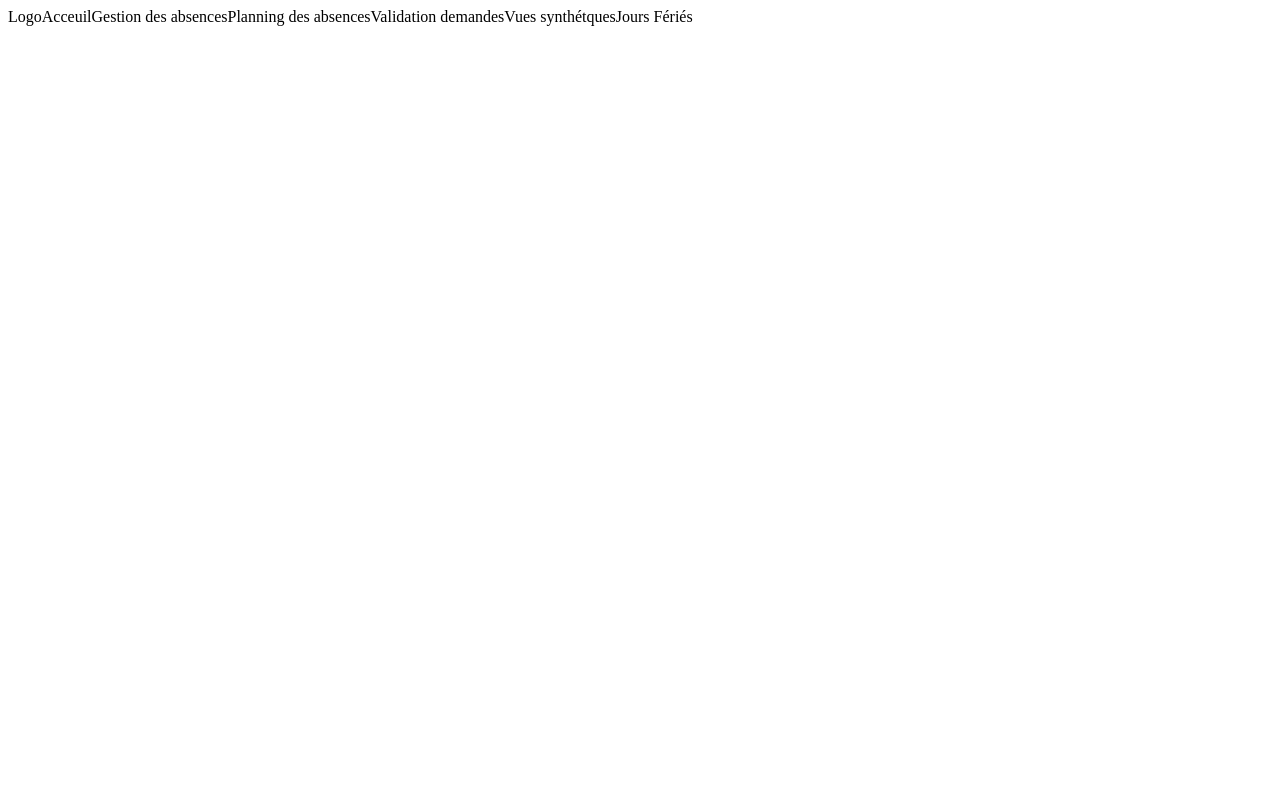
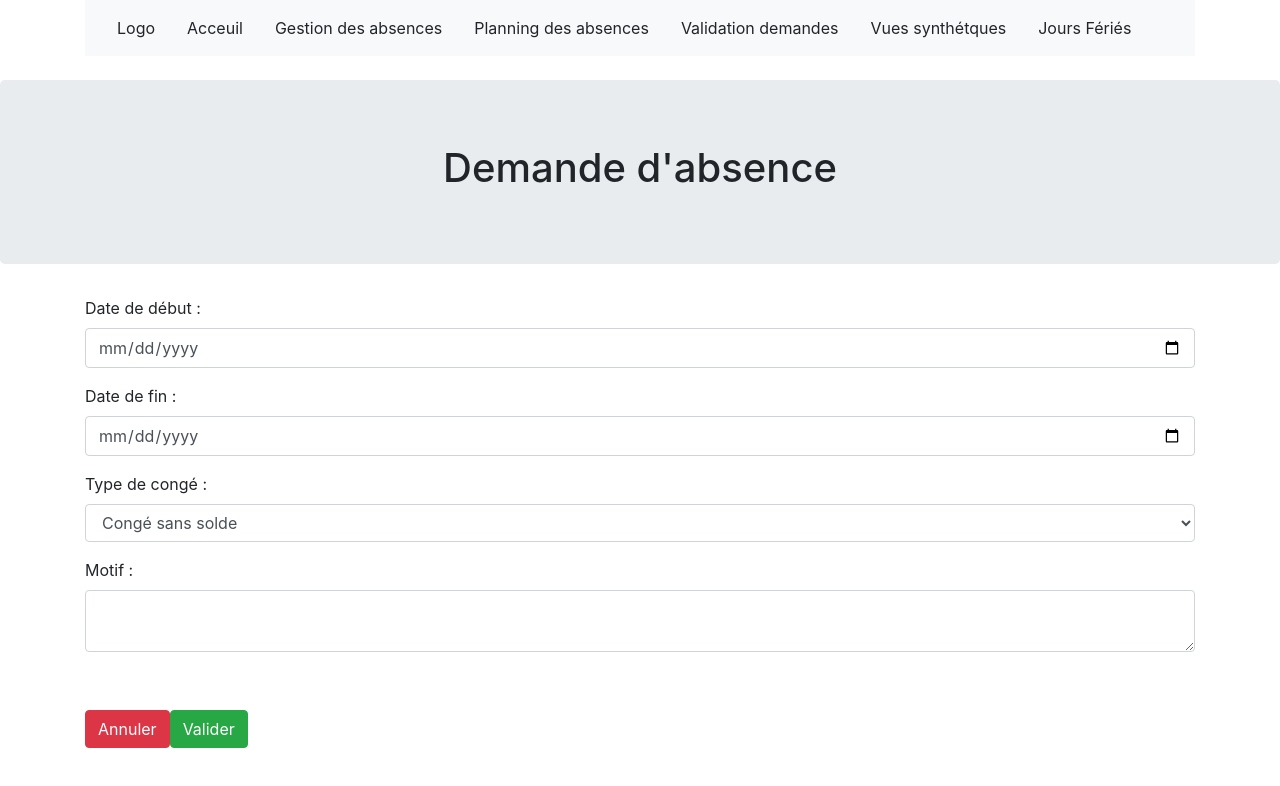
Before and after one commit to Hades59/attendance-manager-front, an Angular app: page / in a window 1280 px wide. Shown: the top 786 px of the page. Built offline with nearby package versions, Linux system fonts and the light colour scheme.

Commit message:
demande absence en cours petit problem avec le post

```diff
--- a/package.json
+++ b/package.json
@@ -22,8 +22,10 @@
     "@angular/platform-browser-dynamic": "^5.0.0",
     "@angular/router": "^5.0.0",
     "@ng-bootstrap/ng-bootstrap": "^1.0.0-beta.5",
+    "angular-moment": "^1.1.0",
     "bootstrap": "^4.0.0-beta.2",
     "core-js": "^2.4.1",
+    "moment": "^2.19.2",
     "rxjs": "^5.5.2",
     "zone.js": "^0.8.14"
   },
--- /dev/null
+++ b/src/app/absences/absence-request/absence-request.component.html
@@ -0,0 +1,35 @@
+<div class="jumbotron text-center">
+	<h1>Demande d'absence</h1>
+</div>
+
+<div class="container">
+	<div class="form-group">
+		<label>Date de début :</label>
+		<input type="date" class="form-control" id="startDate" name="startDate" #startDate>
+	</div>
+
+	<div class="form-group">
+		<label>Date de fin :</label>
+		<input type="date" class="form-control" id="endDate" name="endDate"	 #endDate>
+	</div>
+	<div class="form-group">
+		<label>Type de congé :</label>
+
+		<select class="form-control" #typeConge>
+			<option>Congé sans solde</option>
+			<option>congé payé</option>
+			<option>RTT</option>
+		</select>
+	</div>
+	<div class="form-group">
+		<label for="email">Motif :</label>
+		<textarea type="date" class="form-control" id="startDate"	name="startDate" #motif></textarea>
+	</div>
+
+	<div class="alert alert-danger" role="alert" style="visibility:hidden" #alert></div>
+
+	<input type="button" class="btn btn-danger" value="Annuler" (click) ="cancel()" />
+
+	<input type="submit" class="btn btn-success" value="Valider" (click) ="validate(startDate,endDate,typeConge,motif,alert)" />
+
+</div>
--- /dev/null
+++ b/src/app/absences/absence-request/absence-request.component.ts
@@ -0,0 +1,60 @@
+import { Component, OnInit } from '@angular/core';
+import * as moment from 'moment';
+
+import {AbsenceService} from '../../service/absence-service.service'
+import {Absence} from '../../domain/absence'
+
+
+@Component({
+  selector: 'app-absence-request',
+  templateUrl: './absence-request.component.html',
+  styleUrls: ['./absence-request.component.css']
+})
+export class AbsenceRequestComponent implements OnInit {
+
+  constructor(private absenceService:AbsenceService) { }
+
+  ngOnInit() {
+  }
+
+  validate(startDate,endDate,typeConge,motif,alert) {
+    var mStartDate = moment(startDate.value).format("DD-MM-YYYY");
+    var mEndDate =  moment(endDate.value).format("DD-MM-YYYY");
+
+    //TODO: une demande d'absence débute au plus tôt à partir de J+1
+    var now = moment().add(1,'day').format("DD-MM-YYYY");
+    if (now > mStartDate) {
+    this.alertShow(alert,"La date de début ne peut pas être inférieur à la date du jour+1")
+    }
+    //TODO: la date de fin est supérieure ou égale à la date de début
+    else if (mEndDate < mStartDate) {
+    this.alertShow(alert,"La date de fin doit être supérieure ou égale à la date de début")
+    }
+    // TODO: le motif n'est obligatoire que si le type de demande est congés sans solde
+    else if(typeConge.value == "Congé sans solde" && motif.value==""){
+    this.alertShow(alert,"Le motif est obligatoire")
+    }
+    else{// TODO : Send to server with state 'INITIALE'
+      var absence = new Absence(startDate.value,endDate.value,typeConge.value,motif.value)
+      var matricule = localStorage.getItem('matricule');// le matricule est normalement stocké dans le locale storage après cnx
+      matricule = "MAT01" //#####################################################################################################
+      this.absenceService.askAbsence(matricule,absence)
+
+  }
+
+
+//TODO !! il est interdit de faire une demande qui chevauche une demande existante, sauf si cette dernière est rejetée.
+
+  }
+
+
+  cancel(){// TODO: Retour visualisation des demandes
+
+  }
+
+  private alertShow(alert,msg){
+    alert.style.visibility = 'visible'
+    alert.innerHTML = msg
+    setTimeout(function(){alert.style.visibility = 'hidden'},5000);
+  }
+}
--- a/src/app/app.component.html
+++ b/src/app/app.component.html
@@ -10,6 +10,8 @@
     <a routerLink="/joursFeries" RouterLinkActive="active-link" class="nav-link text-rigth">Jours Fériés</a>
   </nav><br>
 </div>
+<app-absence-request></app-absence-request>
+
 <!-- <div style="text-align:center">
   <h1>
     Welcome to {{title}}!
--- a/src/app/app.module.ts
+++ b/src/app/app.module.ts
@@ -1,8 +1,11 @@
 import { BrowserModule } from '@angular/platform-browser';
 import { NgModule } from '@angular/core';
 
-
+import {NgbModule} from '@ng-bootstrap/ng-bootstrap';
 import { AppComponent } from './app.component';
+import { AbsenceRequestComponent } from './absences/absence-request/absence-request.component'
+import {AbsenceService} from './service/absence-service.service'
+import {HttpClientModule} from '@angular/common/http';
 
 /*const appRoutes: Routes = [
   { path: 'classique', component: ClassiqueComponent }, // /page1 affiche le composant A
@@ -11,12 +14,15 @@ import { AppComponent } from './app.component';
 
 @NgModule({
   declarations: [
-    AppComponent
+    AppComponent,
+    AbsenceRequestComponent
   ],
   imports: [
-    BrowserModule
+  BrowserModule,
+  NgbModule.forRoot(),
+  HttpClientModule
   ],
-  providers: [],
+  providers: [AbsenceService],
   bootstrap: [AppComponent]
 })
 export class AppModule { }
--- /dev/null
+++ b/src/app/domain/absence.ts
@@ -0,0 +1,7 @@
+export class Absence {
+
+    constructor(public beginDate:Date, public endDate:Date, public type:string, public motif:string){
+    }
+
+
+}
--- /dev/null
+++ b/src/app/service/absence-service.service.ts
@@ -0,0 +1,21 @@
+import { Injectable } from '@angular/core';
+import {Absence} from '../domain/absence'
+import { HttpClient, HttpHeaders } from '@angular/common/http';
+const httpOptions = {
+  headers: new HttpHeaders({ 'Content-Type': 'application/json' })
+};
+const url_server = "http://localhost:8080"
+@Injectable()
+export class AbsenceService {
+
+  constructor(private http: HttpClient) { }
+
+  askAbsence(matricule:string, absence:Absence){
+    // TODO sauvegarder le nouveau collègue
+    console.log(absence);
+
+   this.http.post<Absence>(`${url_server}/users/${matricule}/absences`,absence,httpOptions).subscribe()
+   console.log(`${url_server}/users/${matricule}/absences`)
+
+  }
+}
```
Also changed, not shown: .angular-cli.json, src/app/absences/absence-request/absence-request.component.css (added), 2 other files (tests, documents, lock files or other folders).
